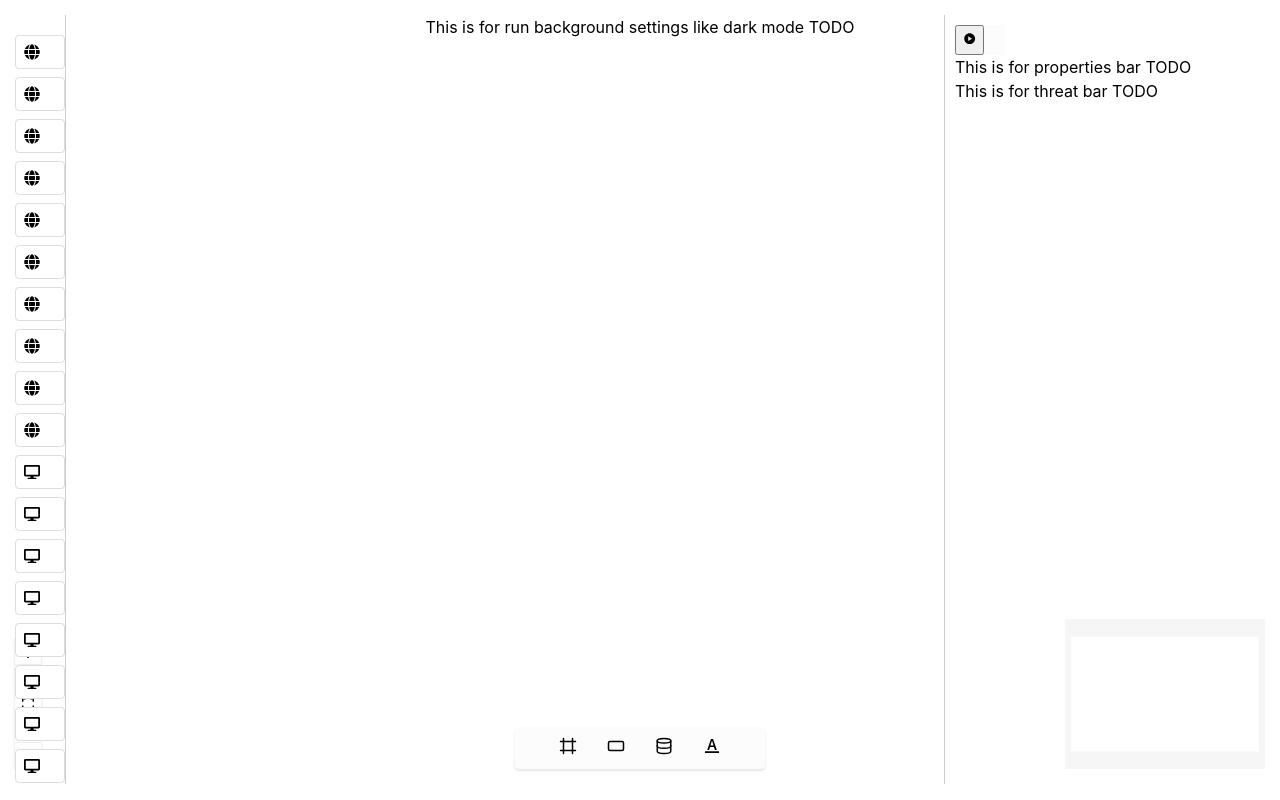
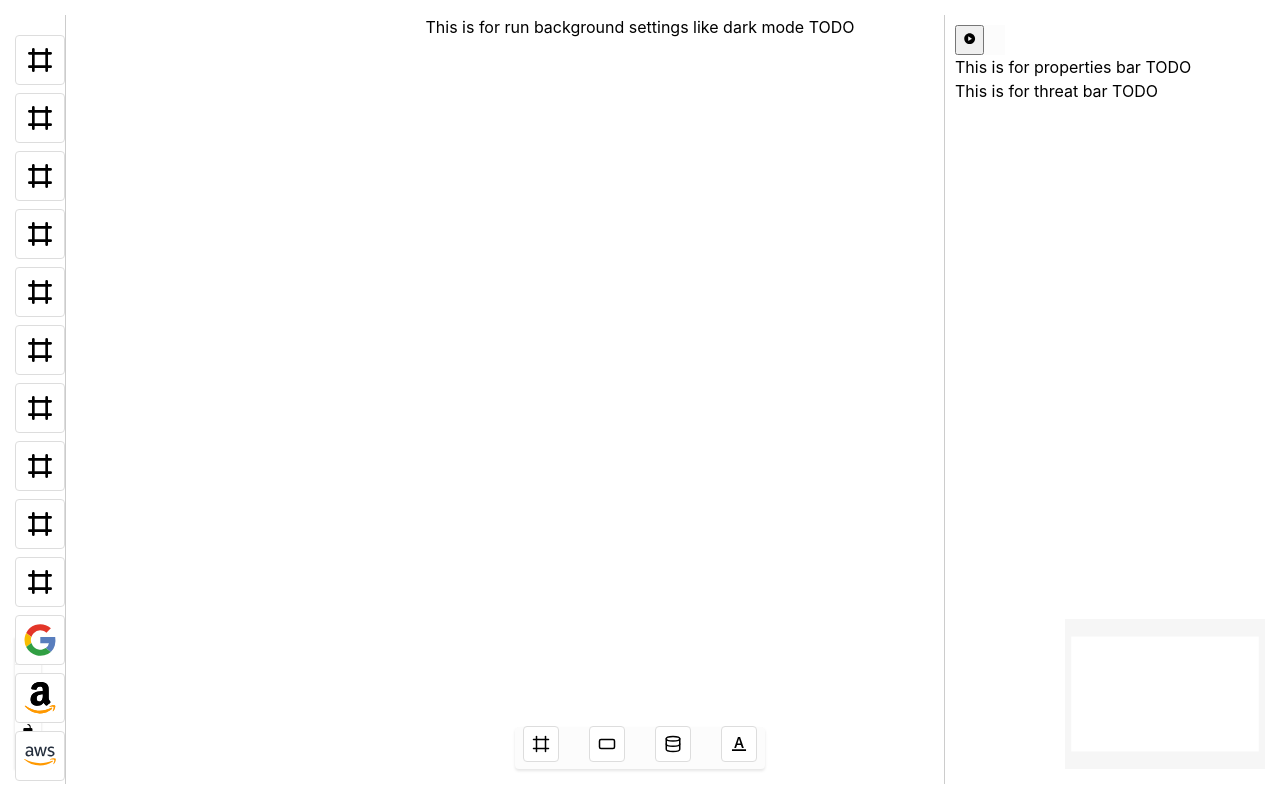
Before and after one commit to backcover7/ThreatGraph, a Next.js app: page / in a window 1280 px wide. Built offline with nearby package versions, Linux system fonts and the light colour scheme.

Commit message:
add built drag

```diff
--- a/src/DFD/zone.ts
+++ b/src/DFD/zone.ts
@@ -1,4 +1,4 @@
-import { elementSchema, buildElement } from './element';
+import { Element, elementSchema, buildElement } from './element';
 import { Entity } from './node/entity';
 import { DataStore } from './node/datastore';
 import { Additions } from "./additions";
@@ -8,7 +8,7 @@ import { UUID } from 'crypto';
 export type Zone = {
     metadata: {
         element: 'zone';
-    };
+    } & Element;
     tags?: string[];
     trust: 0 | 1 | 2 | 3 | 4 | 5;  // 0 is totally untrusted, 5 is totally trusted. If it is over 5 then this threat model is too huge.
     additions?: Additions;
--- a/src/app/components/DnDContext.tsx
+++ b/src/app/components/DnDContext.tsx
@@ -2,33 +2,42 @@
 
 import React, { createContext, useContext, useState, ReactNode } from 'react';
 import { NodeType } from "@/app/components/nodes/ElementNode";
+import { Zone } from "@/DFD/zone";
+import { Entity } from "@/DFD/node/entity";
+import { DataStore } from "@/DFD/node/datastore";
+import { Process } from "@/DFD/process";
 
-// Updated context type to include only `type` and `data`
+type DnDData =
+    | { model: Zone | Entity | DataStore | Process | undefined}  // 用于 BuiltInTools
+    | { label: string }
+    | null;
+
 type DnDContextType = [
-    NodeType | null,
-    any,
-    React.Dispatch<React.SetStateAction<[NodeType | null, any]>>
+        NodeType | null,
+    DnDData,
+    (state: [NodeType, DnDData]) => void
 ];
 
-// Initialize the context with default values
-export const DnDContext = createContext<DnDContextType>([null, null, () => {}]);
+const DnDContext = createContext<DnDContextType | undefined>(undefined);
 
-interface DnDProviderProps {
-    children: ReactNode;
-}
+export const DnDProvider: React.FC<{ children: ReactNode }> = ({ children }) => {
+    const [state, setState] = useState<[NodeType | null, DnDData]>([null, null]);
 
-export const DnDProvider: React.FC<DnDProviderProps> = ({ children }) => {
-    // Initialize the state with type and data
-    const [state, setState] = useState<[NodeType | null, any]>([null, null]);
+    const setDnDState = (newState: [NodeType, DnDData]) => {
+        setState(newState);
+    };
 
     return (
-        <DnDContext.Provider value={[...state, setState]}>
+        <DnDContext.Provider value={[state[0], state[1], setDnDState]}>
             {children}
         </DnDContext.Provider>
     );
-}
+};
 
-// Custom hook to use the DnDContext
 export const useDnD = (): DnDContextType => {
-    return useContext(DnDContext);
-}
+    const context = useContext(DnDContext);
+    if (context === undefined) {
+        throw new Error('useDnD must be used within a DnDProvider');
+    }
+    return context;
+};
--- a/src/app/components/IconRenderer.tsx
+++ b/src/app/components/IconRenderer.tsx
@@ -29,7 +29,7 @@ const IconRenderer: React.FC<IconRendererProps> = ({ dataUrl = '' }) => {
     }
 
     return (
-        <img src={sanitizedUrl} alt="Icon" /> // TODO alt
+        <img src={sanitizedUrl} alt="Icon" width={'100%'} height={'100%'} /> // TODO alt
     );
 };
 
--- a/src/app/components/nodes/DatastoreNode.tsx
+++ b/src/app/components/nodes/DatastoreNode.tsx
@@ -5,6 +5,8 @@ import {Handle, NodeProps, NodeResizer, Position} from "@xyflow/react";
 import { DiDatabase } from 'react-icons/di';
 import { ElementToolbar } from "@/app/components/nodes/ElementNode";
 import {DataStore} from "@/DFD/node/datastore";
+import IconRenderer from "@/app/components/IconRenderer";
+import {FaLaptop} from "react-icons/fa";
 
 interface DatastoreNodeProps extends NodeProps{
     data: {
@@ -22,11 +24,15 @@ const DatastoreNode: React.FC<DatastoreNodeProps> = ({ id, data, selected }) =>
                 minWidth={30}
                 minHeight={20}
             />
-            <DiDatabase style={{  // TODO move all inline style to global.css
-                position: 'relative',
-                top: 1,
-                fontSize: 24
-            }} />
+            {data.model ? (
+                <IconRenderer dataUrl={data.model.metadata.icon} />
+            ) : (
+                <DiDatabase style={{  // TODO move all inline style to global.css
+                    position: 'relative',
+                    top: 1,
+                    fontSize: 24
+                }} />
+            )}
             <div>
                 {data.model ? data.model.metadata.name : 'Datastore'}
             </div>
--- a/src/app/components/nodes/EntityNode.tsx
+++ b/src/app/components/nodes/EntityNode.tsx
@@ -5,6 +5,7 @@ import {Handle, Position, NodeProps, NodeResizer} from '@xyflow/react';
 import { ElementToolbar } from "@/app/components/nodes/ElementNode";
 import { FaLaptop } from "react-icons/fa";
 import {Entity} from "@/DFD/node/entity";
+import IconRenderer from "@/app/components/IconRenderer";
 
 interface EntityNodeProps extends NodeProps {
     data: {
@@ -13,7 +14,6 @@ interface EntityNodeProps extends NodeProps {
     type: 'default';
 }
 
-// TODO https://reactflow.dev/learn/tutorials/mind-map-app-with-react-flow
 const EntityNode: React.FC<EntityNodeProps> = ({ id, data, selected }) => {
     return (
         <ElementToolbar selected={selected} id={id}>
@@ -23,11 +23,15 @@ const EntityNode: React.FC<EntityNodeProps> = ({ id, data, selected }) => {
                 minWidth={30}
                 minHeight={20}
             />
-            <FaLaptop style={{
-                position: 'relative',
-                top: 1,
-                fontSize: 24
-            }} />
+            {data.model ? (
+                <IconRenderer dataUrl={data.model.metadata.icon} />
+            ) : (
+                <FaLaptop style={{
+                    position: 'relative',
+                    top: 1,
+                    fontSize: 24
+                }} />
+            )}
             <div>
                 {data.model ? data.model.metadata.name : 'Entity'}
             </div>
--- a/src/app/components/nodes/ZoneNode.tsx
+++ b/src/app/components/nodes/ZoneNode.tsx
@@ -3,7 +3,6 @@
 import React, {memo, useCallback} from 'react';
 import {Node, NodeProps, NodeResizer, NodeToolbar, Position, useReactFlow} from '@xyflow/react';
 import {Zone} from "@/DFD/zone";
-import {ElementToolbar} from "@/app/components/nodes/ElementNode";
 
 interface ZoneNodeProps extends NodeProps {
     data: {
--- a/src/app/components/toolbar/BuiltInTools.tsx
+++ b/src/app/components/toolbar/BuiltInTools.tsx
@@ -4,19 +4,20 @@ import React from 'react';
 import { useDnD } from "@/app/components/DnDContext";
 import { useTemplate } from "@/app/components/toolbar/TemplateContext";
 import { NodeType } from "@/app/components/nodes/ElementNode";
-import { FaGlobe, FaDesktop, FaDatabase, FaCogs } from 'react-icons/fa';
+import IconRenderer from "@/app/components/IconRenderer";
+
 
 const BuiltInTools: React.FC = () => {
-    const [, , setDraggedItem] = useDnD();
+    const [, , setDnDState] = useDnD();
     const templates = useTemplate();
 
-    const onDragStart = (event: React.DragEvent<HTMLDivElement>, nodeType: NodeType, data: any) => {
+    const onDragStart = (event: React.DragEvent<HTMLDivElement>, nodeType: NodeType, modelData: any) => {
         event.dataTransfer.setData('application/reactflow', nodeType);
         event.dataTransfer.effectAllowed = 'move';
-        setDraggedItem([nodeType, data]);
+        setDnDState([nodeType, { model: modelData }]);
     };
 
-    const renderToolSection = (type: keyof typeof templates, nodeType: NodeType, icon: React.ReactNode) => {
+    const renderToolSection = (type: keyof typeof templates, nodeType: NodeType) => {
         if (!templates[type] || templates[type].length === 0) return null;
 
         return templates[type].map((item: any, index: number) => (
@@ -25,19 +26,19 @@ const BuiltInTools: React.FC = () => {
                 className="dndnode"
                 onDragStart={(event) => onDragStart(event, nodeType, item)}
                 draggable
-                title={item.metadata?.name || 'Unnamed'}
+                title={item.metadata.name || 'Unnamed'}
             >
-                {icon}
+                <IconRenderer dataUrl={item.metadata.icon} />
             </div>
         ));
     };
 
     return (
         <div className="built-in-tools">
-            {renderToolSection('zone', 'group', <FaGlobe />)}
-            {renderToolSection('entity', 'default', <FaDesktop />)}
-            {renderToolSection('datastore', 'output', <FaDatabase />)}
-            {renderToolSection('process', 'process', <FaCogs />)}
+            {renderToolSection('zone', 'group')}
+            {renderToolSection('entity', 'default')}
+            {renderToolSection('datastore', 'output')}
+            {renderToolSection('process', 'process')}
         </div>
     );
 };
--- a/src/app/components/toolbar/GeneralTools.tsx
+++ b/src/app/components/toolbar/GeneralTools.tsx
@@ -1,48 +1,54 @@
 'use client'
 
-import React, { memo } from 'react';
-import { useDnD } from '@/app/components/DnDContext';
-import { LuDatabase, LuFrame, LuRectangleHorizontal } from "react-icons/lu";
-import { AiOutlineFontColors } from "react-icons/ai";
-import { GiGearStick } from "react-icons/gi";
-import {NodeType} from "@/app/components/nodes/ElementNode";
+import React from 'react';
+
+import {useDnD} from "@/app/components/DnDContext";
+import {LuDatabase, LuFrame, LuRectangleHorizontal} from "react-icons/lu";
+import {AiOutlineFontColors} from "react-icons/ai";
 
 interface NodeInfo {
-    type: NodeType;
-    label: React.ReactNode;
+    type: 'group' | 'default' | 'output' | 'process' | 'text';
     dragLabel: string;
+    icon: React.ReactNode;
 }
 
 const nodeTypes: NodeInfo[] = [
-    { type: 'group', label: <LuFrame />, dragLabel: 'Zone' },
-    { type: 'default', label: <LuRectangleHorizontal />, dragLabel: 'Entity' },
-    { type: 'output', label: <LuDatabase />, dragLabel: 'Datastore' },
-    // { type: 'process', label: <GiGearStick />, dragLabel: 'Process' },
-    { type: 'text', label: <AiOutlineFontColors />, dragLabel: 'Text' },
+    { type: 'group', dragLabel: 'Zone', icon: <LuFrame /> },
+    { type: 'default', dragLabel: 'Entity', icon: <LuRectangleHorizontal /> },
+    { type: 'output', dragLabel: 'Datastore', icon: <LuDatabase /> },
+    // { type: 'process', dragLabel: 'Process', icon: <GiGearStick /> },
+    { type: 'text', dragLabel: 'Text', icon: <AiOutlineFontColors /> },
 ];
 
 const GeneralTools: React.FC = () => {
-    const [type, data, setDnDState] = useDnD();
+    const [, , setDnDState] = useDnD();
 
     const onDragStart = (event: React.DragEvent<HTMLDivElement>, nodeInfo: NodeInfo) => {
-        setDnDState([nodeInfo.type, nodeInfo.dragLabel]);
+        event.dataTransfer.setData('application/reactflow', nodeInfo.type);
         event.dataTransfer.effectAllowed = 'move';
+
+        if (nodeInfo.type === 'text') {
+            setDnDState([nodeInfo.type, { label: 'placeholder' }]);
+        } else {
+            setDnDState([nodeInfo.type, {model: undefined}]);
+        }
     };
 
     return (
-        <div>
+        <div className="general-tools">
             {nodeTypes.map((nodeInfo) => (
                 <div
                     key={nodeInfo.type}
+                    className="dndnode"
                     onDragStart={(event) => onDragStart(event, nodeInfo)}
                     draggable
                     title={nodeInfo.dragLabel}
                 >
-                    {nodeInfo.label}
+                    {nodeInfo.icon}
                 </div>
             ))}
         </div>
     );
 };
 
-export default memo(GeneralTools);
+export default GeneralTools;
```
